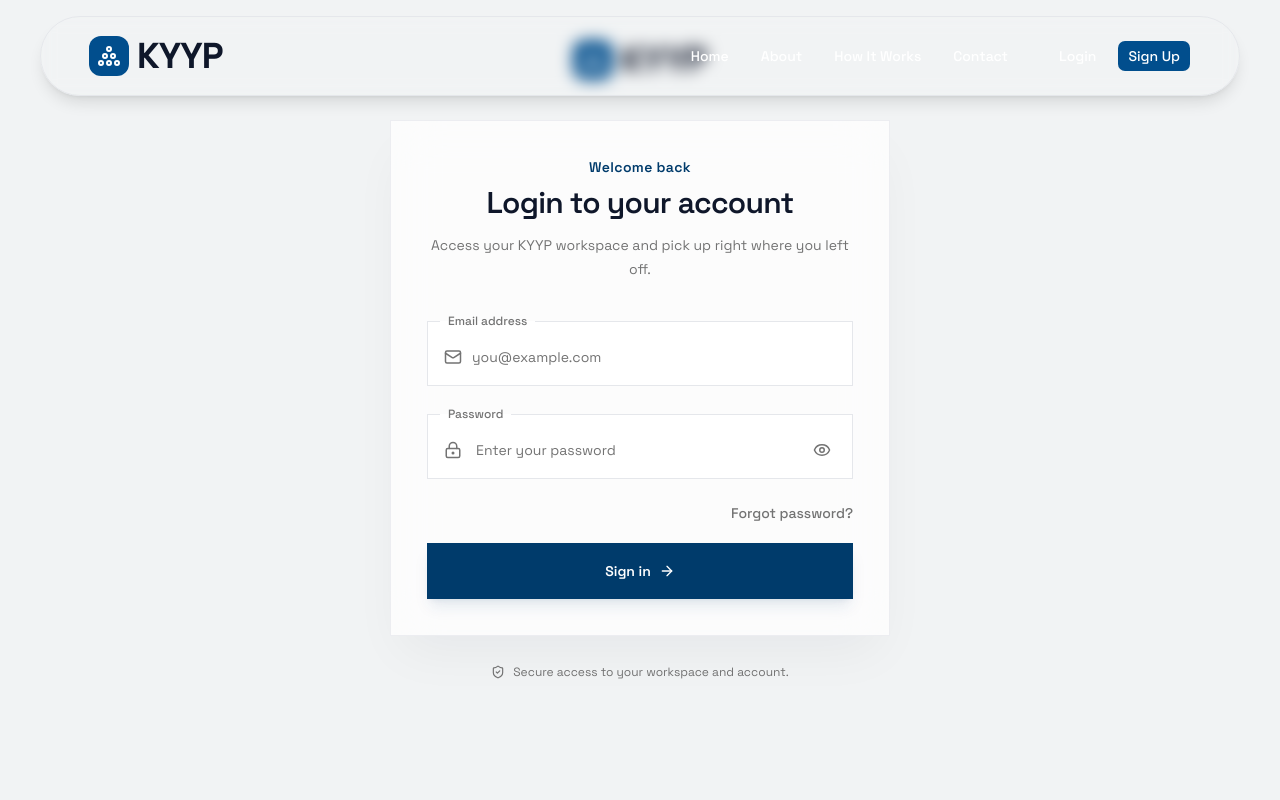
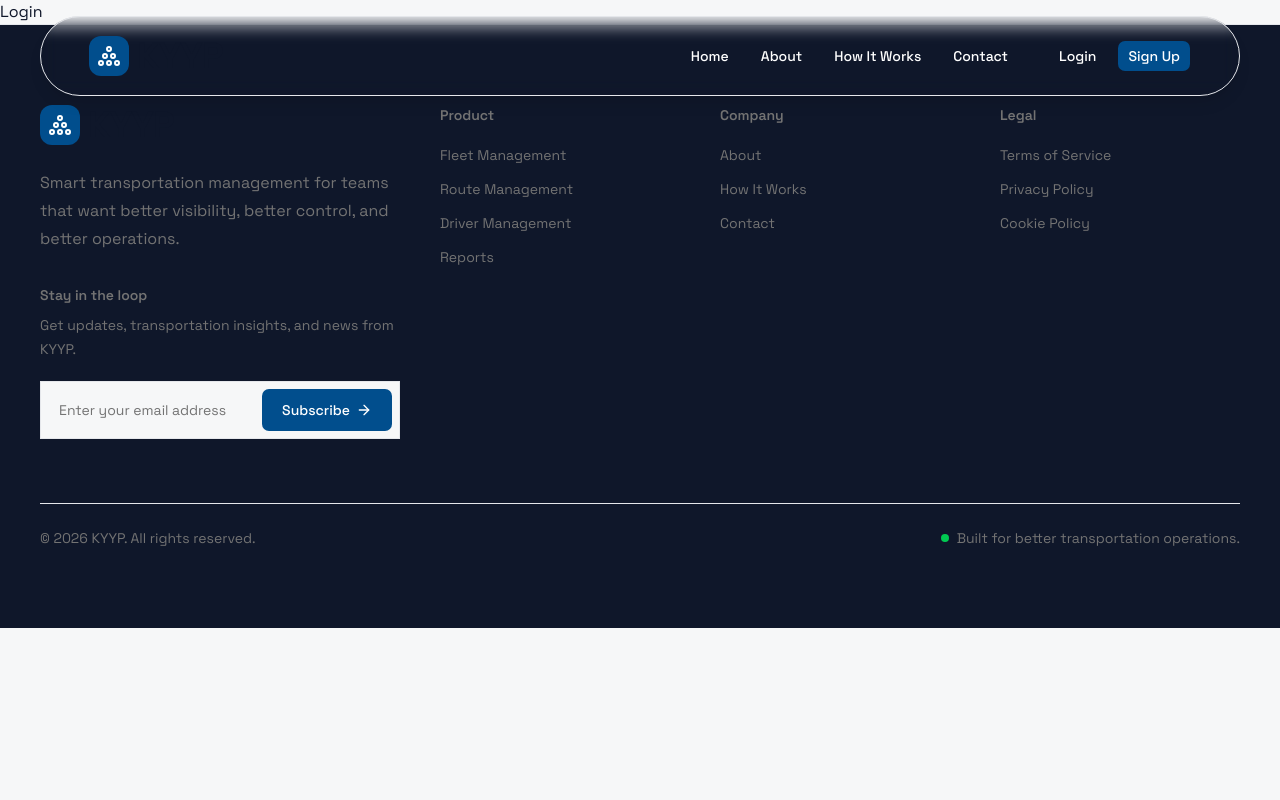
Before and after one commit to cyber-nedu/inventory-system, a Next.js app: page /auth/login in a window 1280 px wide. Shown: the top 800 px of the page. Built offline with nearby package versions, Linux system fonts and the light colour scheme.

Commit message:
Checking deployment error

```diff
--- a/app/auth/login/page.tsx
+++ b/app/auth/login/page.tsx
@@ -1,223 +1,231 @@
-"use client"
+// "use client"
 
-import { useState } from "react"
-import { useRouter } from "next/navigation"
-import {
-  ArrowRight,
-  Eye,
-  EyeOff,
-  LockKeyhole,
-  Mail,
-  ShieldCheck,
-} from "lucide-react"
-import { createClient } from "@/app/lib/supabase/client"
-import Logo from "@/app/components/logo"
+// import { useState } from "react"
+// import { useRouter } from "next/navigation"
+// import {
+//   ArrowRight,
+//   Eye,
+//   EyeOff,
+//   LockKeyhole,
+//   Mail,
+//   ShieldCheck,
+// } from "lucide-react"
+// import { createClient } from "@/app/lib/supabase/client"
+// import Logo from "@/app/components/logo"
 
-export default function LoginPage() {
-  const router = useRouter()
+// export default function LoginPage() {
+//   const router = useRouter()
 
-  const [email, setEmail] = useState("")
-  const [password, setPassword] = useState("")
-  const [showPassword, setShowPassword] = useState(false)
-  const [loading, setLoading] = useState(false)
-  const [message, setMessage] = useState("")
+//   const [email, setEmail] = useState("")
+//   const [password, setPassword] = useState("")
+//   const [showPassword, setShowPassword] = useState(false)
+//   const [loading, setLoading] = useState(false)
+//   const [message, setMessage] = useState("")
 
-  const routeUser = async (userId: string) => {
-    const supabase = createClient()
+//   const routeUser = async (userId: string) => {
+//     const supabase = createClient()
 
-    const { data: ownedWorkspaces, error: ownerError } = await supabase
-      .from("workspaces")
-      .select("id")
-      .eq("owner_id", userId)
+//     const { data: ownedWorkspaces, error: ownerError } = await supabase
+//       .from("workspaces")
+//       .select("id")
+//       .eq("owner_id", userId)
 
-    if (ownerError) {
-      setMessage(ownerError.message)
-      setLoading(false)
-      return
-    }
+//     if (ownerError) {
+//       setMessage(ownerError.message)
+//       setLoading(false)
+//       return
+//     }
 
-    const { data: memberships, error: membershipError } = await supabase
-      .from("workspace_members")
-      .select("workspace_id")
-      .eq("user_id", userId)
+//     const { data: memberships, error: membershipError } = await supabase
+//       .from("workspace_members")
+//       .select("workspace_id")
+//       .eq("user_id", userId)
 
-    if (membershipError) {
-      setMessage(membershipError.message)
-      setLoading(false)
-      return
-    }
+//     if (membershipError) {
+//       setMessage(membershipError.message)
+//       setLoading(false)
+//       return
+//     }
 
-    const workspaceIds = [
-      ...(ownedWorkspaces ?? []).map((workspace) => workspace.id),
-      ...(memberships ?? []).map((membership) => membership.workspace_id),
-    ]
+//     const workspaceIds = [
+//       ...(ownedWorkspaces ?? []).map((workspace) => workspace.id),
+//       ...(memberships ?? []).map((membership) => membership.workspace_id),
+//     ]
 
-    const uniqueWorkspaceIds = [...new Set(workspaceIds)]
+//     const uniqueWorkspaceIds = [...new Set(workspaceIds)]
 
-    if (uniqueWorkspaceIds.length === 0) {
-      router.replace("/workspace/create")
-      return
-    }
+//     if (uniqueWorkspaceIds.length === 0) {
+//       router.replace("/workspace/create")
+//       return
+//     }
 
-    if (uniqueWorkspaceIds.length === 1) {
-      router.replace(`/workspace/${uniqueWorkspaceIds[0]}/dashboard`)
-      return
-    }
+//     if (uniqueWorkspaceIds.length === 1) {
+//       router.replace(`/workspace/${uniqueWorkspaceIds[0]}/dashboard`)
+//       return
+//     }
 
-    router.replace("/workspace")
-  }
+//     router.replace("/workspace")
+//   }
 
-  const login = async (e: React.FormEvent) => {
-    e.preventDefault()
+//   const login = async (e: React.FormEvent) => {
+//     e.preventDefault()
 
-    if (loading) {
-      return
-    }
+//     if (loading) {
+//       return
+//     }
 
-    const trimmedEmail = email.trim()
+//     const trimmedEmail = email.trim()
 
-    if (!trimmedEmail || !password) {
-      setMessage("Please enter your email and password.")
-      return
-    }
+//     if (!trimmedEmail || !password) {
+//       setMessage("Please enter your email and password.")
+//       return
+//     }
 
-    setLoading(true)
-    setMessage("")
+//     setLoading(true)
+//     setMessage("")
 
-    const supabase = createClient()
+//     const supabase = createClient()
 
-    const { data, error } = await supabase.auth.signInWithPassword({
-      email: trimmedEmail,
-      password,
-    })
+//     const { data, error } = await supabase.auth.signInWithPassword({
+//       email: trimmedEmail,
+//       password,
+//     })
 
-    if (error || !data.user) {
-      setMessage(error?.message || "Unable to log in.")
-      setLoading(false)
-      return
-    }
+//     if (error || !data.user) {
+//       setMessage(error?.message || "Unable to log in.")
+//       setLoading(false)
+//       return
+//     }
 
-    await routeUser(data.user.id)
-  }
+//     await routeUser(data.user.id)
+//   }
 
+//   return (
+//     <main className="flex min-h-screen items-start justify-center bg-secondary pt-10 ">
+//       <div className="w-full max-w-[1440px]">
+//         <div className="mx-auto w-full max-w-[500px]">
+//           <div className="mb-8 flex justify-center sm:mb-10">
+//             <Logo />
+//           </div>
+
+//           <div className="border border-border/70 bg-foreground/75 p-5 shadow-2xl shadow-text/5 backdrop-blur-xl sm:p-8 md:p-9">
+//             <div className="mb-8 text-center">
+//               <p className="text-sm font-semibold tracking-wide text-primary-dark">
+//                 Welcome back
+//               </p>
+
+//               <h1 className="mt-2 text-2xl font-semibold tracking-tight text-text sm:text-3xl">
+//                 Login to your account
+//               </h1>
+
+//               <p className="mx-auto mt-3 max-w-md text-sm leading-6 text-muted">
+//                 Access your KYYP workspace and pick up right where you left off.
+//               </p>
+//             </div>
+
+//             <form onSubmit={login} className="space-y-5">
+//               <fieldset className="relative border border-border bg-foreground transition-all duration-200 focus-within:border-primary-dark focus-within:shadow-sm">
+//                 <legend className="ml-3 px-2 text-xs font-medium text-muted">
+//                   Email address
+//                 </legend>
+
+//                 <div className="relative">
+//                   <Mail className="pointer-events-none absolute left-4 top-1/2 h-4.5 w-4.5 -translate-y-1/2 text-muted" />
+
+//                   <input
+//                     id="login-email"
+//                     type="email"
+//                     placeholder="you@example.com"
+//                     value={email}
+//                     onChange={(e) => setEmail(e.target.value)}
+//                     required
+//                     disabled={loading}
+//                     className="h-13 w-full bg-transparent px-4 pl-11 text-sm text-text outline-none placeholder:text-muted disabled:cursor-not-allowed disabled:opacity-60 sm:h-14"
+//                   />
+//                 </div>
+//               </fieldset>
+
+//               <fieldset className="relative border border-border bg-foreground transition-all duration-200 focus-within:border-primary-dark focus-within:shadow-sm">
+//                 <legend className="ml-3 px-2 text-xs font-medium text-muted">
+//                   Password
+//                 </legend>
+
+//                 <div className="relative">
+//                   <LockKeyhole className="pointer-events-none absolute left-4 top-1/2 h-4.5 w-4.5 -translate-y-1/2 text-muted" />
+
+//                   <input
+//                     id="login-password"
+//                     type={showPassword ? "text" : "password"}
+//                     placeholder="Enter your password"
+//                     value={password}
+//                     onChange={(e) => setPassword(e.target.value)}
+//                     required
+//                     disabled={loading}
+//                     className="h-13 w-full bg-transparent px-12 text-sm text-text outline-none placeholder:text-muted disabled:cursor-not-allowed disabled:opacity-60 sm:h-14"
+//                   />
+
+//                   <button
+//                     type="button"
+//                     onClick={() => setShowPassword(!showPassword)}
+//                     disabled={loading}
+//                     className="absolute right-3.5 top-1/2 flex h-8 w-8 -translate-y-1/2 items-center justify-center text-muted transition-colors hover:text-text disabled:cursor-not-allowed disabled:opacity-50"
+//                     aria-label={
+//                       showPassword ? "Hide password" : "Show password"
+//                     }
+//                   >
+//                     {showPassword ? (
+//                       <EyeOff className="h-4.5 w-4.5" />
+//                     ) : (
+//                       <Eye className="h-4.5 w-4.5" />
+//                     )}
+//                   </button>
+//                 </div>
+//               </fieldset>
+
+//               <div className="flex justify-end pt-1">
+//                 <button
+//                   type="button"
+//                   onClick={() => router.push("/auth/create-password")}
+//                   className="text-sm font-medium text-muted transition-colors hover:text-primary-dark"
+//                 >
+//                   Forgot password?
+//                 </button>
+//               </div>
+
+//               <button
+//                 type="submit"
+//                 disabled={loading}
+//                 className="group flex h-13 w-full items-center justify-center gap-2 bg-primary-dark text-sm font-semibold text-foreground shadow-lg shadow-primary-dark/10 transition-all duration-200 hover:-translate-y-0.5 hover:opacity-90 hover:shadow-xl disabled:cursor-not-allowed disabled:opacity-50 disabled:hover:translate-y-0 sm:h-14"
+//               >
+//                 {loading ? "Signing in..." : "Sign in"}
+
+//                 {!loading && (
+//                   <ArrowRight className="h-4 w-4 transition-transform duration-200 group-hover:translate-x-1" />
+//                 )}
+//               </button>
+
+//               {message && (
+//                 <div className="border border-primary/20 bg-primary-light px-4 py-3 text-center text-sm leading-5 text-primary-dark">
+//                   {message}
+//                 </div>
+//               )}
+//             </form>
+//           </div>
+
+//           <div className="mt-6 flex items-center justify-center gap-2 text-xs text-muted sm:mt-7">
+//             <ShieldCheck className="h-3.5 w-3.5 shrink-0" />
+//             <span>Secure access to your workspace and account.</span>
+//           </div>
+//         </div>
+//       </div>
+//     </main>
+//   )
+// }
+
+function Login() {
   return (
-    <main className="flex min-h-screen items-start justify-center bg-secondary pt-10 ">
-      <div className="w-full max-w-[1440px]">
-        <div className="mx-auto w-full max-w-[500px]">
-          <div className="mb-8 flex justify-center sm:mb-10">
-            <Logo />
-          </div>
-
-          <div className="border border-border/70 bg-foreground/75 p-5 shadow-2xl shadow-text/5 backdrop-blur-xl sm:p-8 md:p-9">
-            <div className="mb-8 text-center">
-              <p className="text-sm font-semibold tracking-wide text-primary-dark">
-                Welcome back
-              </p>
-
-              <h1 className="mt-2 text-2xl font-semibold tracking-tight text-text sm:text-3xl">
-                Login to your account
-              </h1>
-
-              <p className="mx-auto mt-3 max-w-md text-sm leading-6 text-muted">
-                Access your KYYP workspace and pick up right where you left off.
-              </p>
-            </div>
-
-            <form onSubmit={login} className="space-y-5">
-              <fieldset className="relative border border-border bg-foreground transition-all duration-200 focus-within:border-primary-dark focus-within:shadow-sm">
-                <legend className="ml-3 px-2 text-xs font-medium text-muted">
-                  Email address
-                </legend>
-
-                <div className="relative">
-                  <Mail className="pointer-events-none absolute left-4 top-1/2 h-4.5 w-4.5 -translate-y-1/2 text-muted" />
-
-                  <input
-                    id="login-email"
-                    type="email"
-                    placeholder="you@example.com"
-                    value={email}
-                    onChange={(e) => setEmail(e.target.value)}
-                    required
-                    disabled={loading}
-                    className="h-13 w-full bg-transparent px-4 pl-11 text-sm text-text outline-none placeholder:text-muted disabled:cursor-not-allowed disabled:opacity-60 sm:h-14"
-                  />
-                </div>
-              </fieldset>
-
-              <fieldset className="relative border border-border bg-foreground transition-all duration-200 focus-within:border-primary-dark focus-within:shadow-sm">
-                <legend className="ml-3 px-2 text-xs font-medium text-muted">
-                  Password
-                </legend>
-
-                <div className="relative">
-                  <LockKeyhole className="pointer-events-none absolute left-4 top-1/2 h-4.5 w-4.5 -translate-y-1/2 text-muted" />
-
-                  <input
-                    id="login-password"
-                    type={showPassword ? "text" : "password"}
-                    placeholder="Enter your password"
-                    value={password}
-                    onChange={(e) => setPassword(e.target.value)}
-                    required
-                    disabled={loading}
-                    className="h-13 w-full bg-transparent px-12 text-sm text-text outline-none placeholder:text-muted disabled:cursor-not-allowed disabled:opacity-60 sm:h-14"
-                  />
-
-                  <button
-                    type="button"
-                    onClick={() => setShowPassword(!showPassword)}
-                    disabled={loading}
-                    className="absolute right-3.5 top-1/2 flex h-8 w-8 -translate-y-1/2 items-center justify-center text-muted transition-colors hover:text-text disabled:cursor-not-allowed disabled:opacity-50"
-                    aria-label={
-                      showPassword ? "Hide password" : "Show password"
-                    }
-                  >
-                    {showPassword ? (
-                      <EyeOff className="h-4.5 w-4.5" />
-                    ) : (
-                      <Eye className="h-4.5 w-4.5" />
-                    )}
-                  </button>
-                </div>
-              </fieldset>
-
-              <div className="flex justify-end pt-1">
-                <button
-                  type="button"
-                  onClick={() => router.push("/auth/create-password")}
-                  className="text-sm font-medium text-muted transition-colors hover:text-primary-dark"
-                >
-                  Forgot password?
-                </button>
-              </div>
-
-              <button
-                type="submit"
-                disabled={loading}
-                className="group flex h-13 w-full items-center justify-center gap-2 bg-primary-dark text-sm font-semibold text-foreground shadow-lg shadow-primary-dark/10 transition-all duration-200 hover:-translate-y-0.5 hover:opacity-90 hover:shadow-xl disabled:cursor-not-allowed disabled:opacity-50 disabled:hover:translate-y-0 sm:h-14"
-              >
-                {loading ? "Signing in..." : "Sign in"}
-
-                {!loading && (
-                  <ArrowRight className="h-4 w-4 transition-transform duration-200 group-hover:translate-x-1" />
-                )}
-              </button>
-
-              {message && (
-                <div className="border border-primary/20 bg-primary-light px-4 py-3 text-center text-sm leading-5 text-primary-dark">
-                  {message}
-                </div>
-              )}
-            </form>
-          </div>
-
-          <div className="mt-6 flex items-center justify-center gap-2 text-xs text-muted sm:mt-7">
-            <ShieldCheck className="h-3.5 w-3.5 shrink-0" />
-            <span>Secure access to your workspace and account.</span>
-          </div>
-        </div>
-      </div>
-    </main>
+    <main>Login</main>
   )
 }
+
+export default Login;
--- a/app/settings/page.tsx
+++ b/app/setting/page.tsx
@@ -1,4 +1,4 @@
-function Settings() {
+function Setting() {
     return (
         <main>
             This is the settings page
@@ -6,4 +6,4 @@ function Settings() {
     )
 }
 
-export default Settings;
+export default Setting;
```
